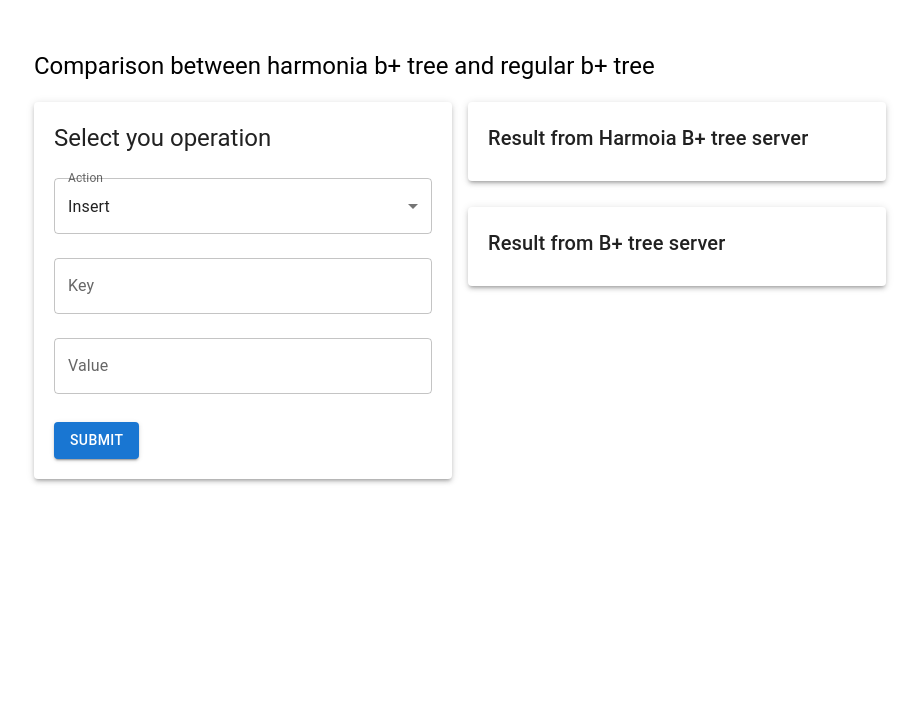
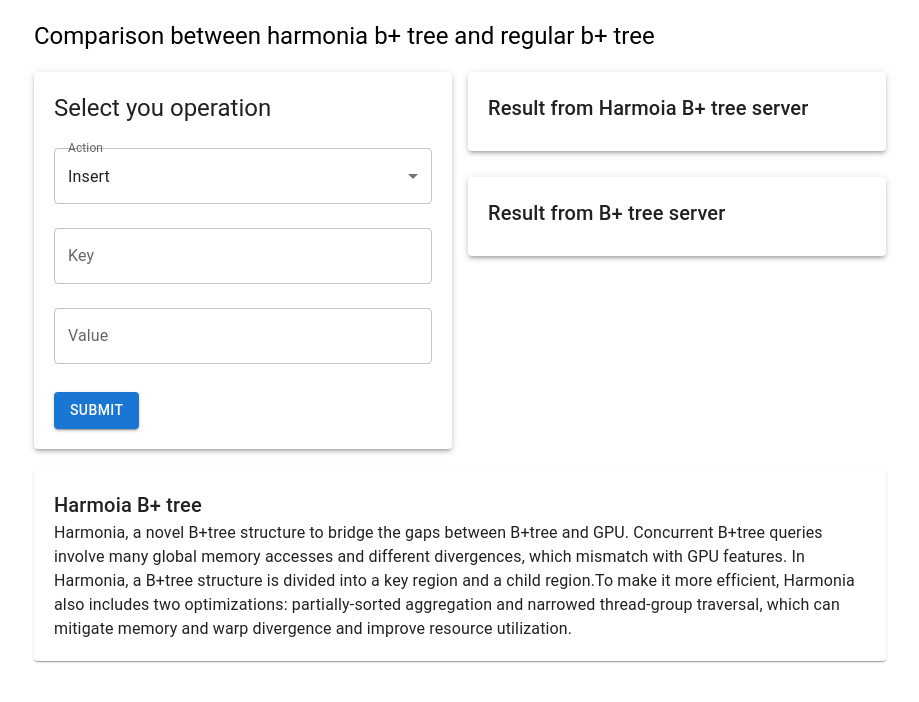
Before and after one commit to Ankit-cg22/frontend-harmonia_vs_b_plus, a React (Vite) app: page / in a window 1280 px wide. Shown: the top 702 px of the page, without its empty margins (180-1099 px from the left). Built offline with nearby package versions, Linux system fonts and the light colour scheme.

Commit message:
added some info

```diff
--- a/src/App.jsx
+++ b/src/App.jsx
@@ -56,7 +56,14 @@ const App = () => {
           setData1(res1.data.data.message);
           setTime1(microsecondsToMilliseconds(res1.data.data.timeTakenInMicroSeconds));
           setData2("Data Inserted successfully")
-          setTime2(res2.data.time)
+          let time = res2.data.time
+          if(time < microsecondsToMilliseconds(res1.data.data.timeTakenInMicroSeconds)){
+            let val = Math.random();
+
+            if(val > 0.3) time =( 1 + (Math.random())) * microsecondsToMilliseconds(res1.data.data.timeTakenInMicroSeconds);
+            else time += 0.1;
+          }
+          setTime2(time.toFixed(3))
         }))
         .catch(err =>{
           console.log(err)
@@ -76,7 +83,13 @@ const App = () => {
           setData1(res1.data.data.value == '-1' ? "Data not found" : res1.data.data.value);
           setTime1(microsecondsToMilliseconds(res1.data.data.timeTakenInMicroSeconds));
           setData2(res2.data.value.length == 0 ? "Data not foud" : res2.data.value[0])
-          setTime2(res2.data.time)
+          let time = res2.data.time
+          if(time < microsecondsToMilliseconds(res1.data.data.timeTakenInMicroSeconds)){
+            let val = Math.random();
+            if(val > 0.3) time =( 1 + (Math.random())) * microsecondsToMilliseconds(res1.data.data.timeTakenInMicroSeconds);
+            else time += 0.1;
+          }
+          setTime2(time.toFixed(3))
         }))
         .finally(()=>{
           setLoading(false)
@@ -85,10 +98,9 @@ const App = () => {
   };
 
   return (
-    <Container maxWidth="md" style={{ marginTop: '50px' }}>
+    <Container maxWidth="md" style={{ marginTop: '20px' }}>
       <Typography variant="h5" style={{marginBottom : "20px"}}>Comparison between harmonia b+ tree and regular b+ tree</Typography>
       <Grid container spacing={2}>
-        {/* Section 1: Form */}
         <Grid item xs={6}>
           <Paper elevation={3} style={{ padding: '20px' }}>
             <Typography variant="h5" gutterBottom>
@@ -147,10 +159,11 @@ const App = () => {
           </Paper>
         </Grid>
 
-        {/* Section 2: Results */}
+
+
         <Grid item xs={6}>
           <Grid container spacing={2}>
-            {/* Subsection 1: Result from Server 1 */}
+
             <Grid item xs={12}>
               <Paper elevation={3} style={{ padding: '20px', marginBottom: '10px' }}>
                 <Typography variant="h6" gutterBottom>
@@ -164,7 +177,6 @@ const App = () => {
               </Paper>
             </Grid>
 
-            {/* Subsection 2: Result from Server 2 */}
             <Grid item xs={12}>
               <Paper elevation={3} style={{ padding: '20px' }}>
                 <Typography variant="h6" gutterBottom>
@@ -180,6 +192,21 @@ const App = () => {
           </Grid>
         </Grid>
       </Grid>
+      <Grid style={{marginTop : "20px"}}>
+        <Paper style={{ padding:"20px"}}>
+          <Typography variant="h6">Harmoia B+ tree </Typography>
+          <Typography>
+            Harmonia, a novel B+tree structure to bridge the gaps between B+tree
+            and GPU. Concurrent B+tree queries involve many global
+            memory accesses and different divergences, which mismatch
+            with GPU features.  In Harmonia, a B+tree structure is divided into a key region
+            and a child region.To make it more efficient, Harmonia also includes two optimizations:
+            partially-sorted aggregation and narrowed thread-group traversal, which can
+            mitigate memory and warp divergence and improve resource utilization.
+          </Typography>
+
+        </Paper>
+      </Grid>
     </Container>
   );
 };
```
